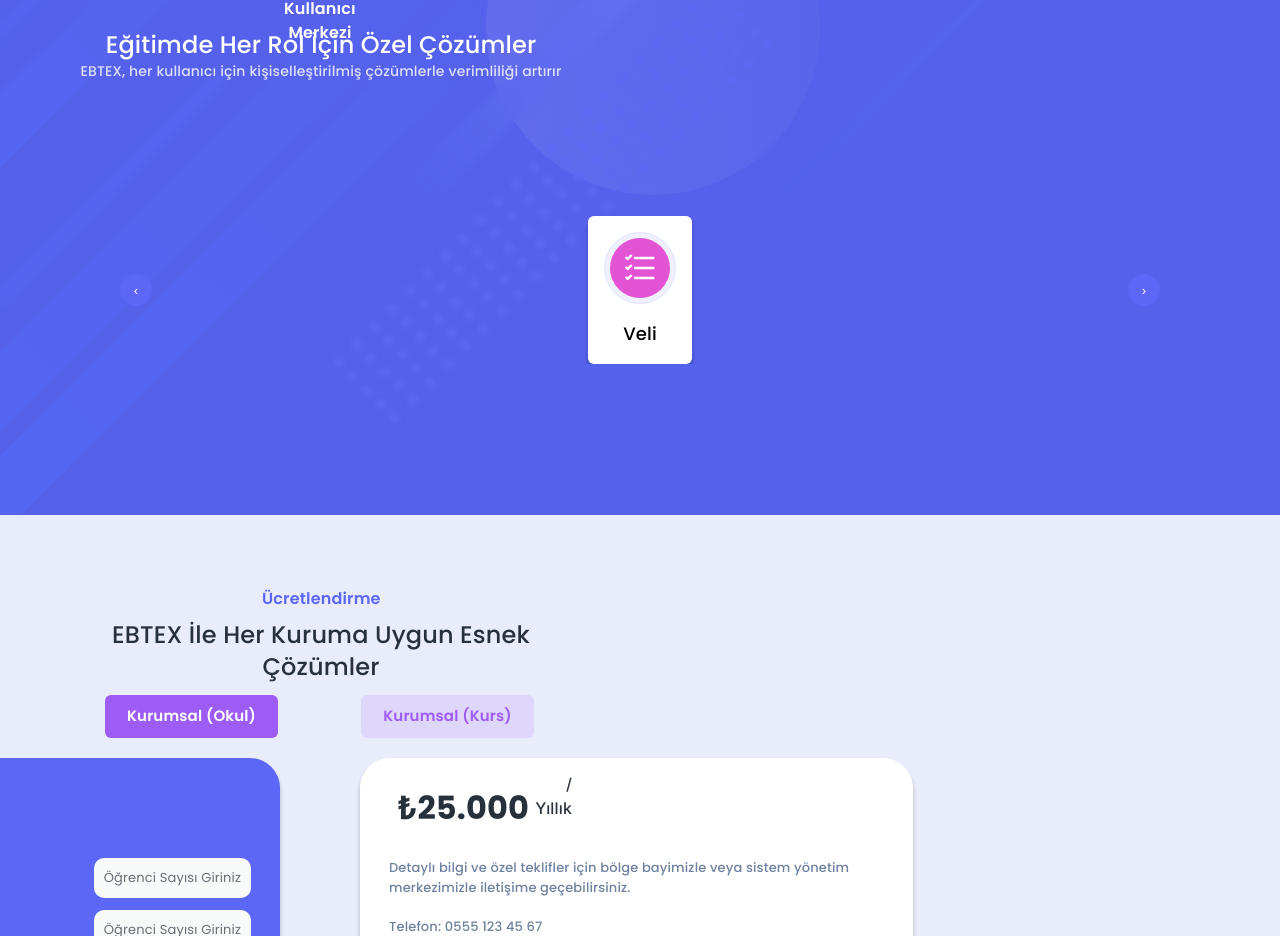
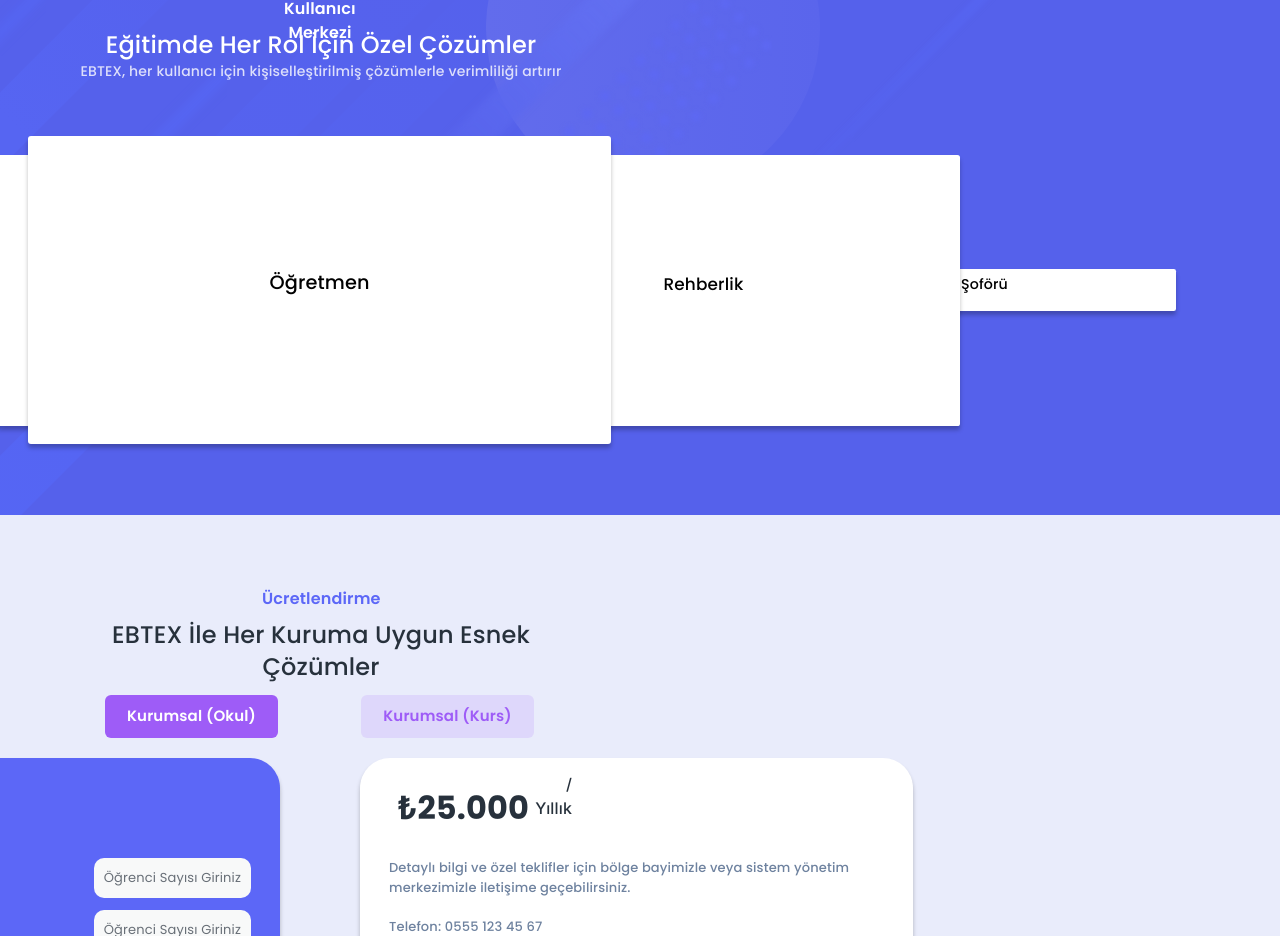
Before and after one commit to recepasl44/website, a Next.js app: page / in a window 1280 px wide. Shown: the part 4298-5234 px from the top of the page. Built offline with nearby package versions, Linux system fonts and the light colour scheme; what @mui/material-nextjs would draw is missing.

Commit message:
Revert "Add dashboard carousel slider"

```diff
--- a/components/d-a-s-h-b-o-a-r-d-s.tsx
+++ b/components/d-a-s-h-b-o-a-r-d-s.tsx
@@ -1,62 +1,38 @@
-"use client";
 import type { NextPage } from "next";
-import Image from "next/image";
-import { useState } from "react";
 
 export type DASHBOARDSType = {
   className?: string;
 };
 
-const items = [
-  { title: "Veli", img: "/group-53-1.svg" },
-  { title: "Servis Şoförü", img: "/group-53-2.svg" },
-  { title: "Öğrenci", img: "/group-53-3.svg" },
-  { title: "Rehberlik", img: "/group-53-4.svg" },
-  { title: "Öğretmen", img: "/group-53-5.svg" },
-];
-
 const DASHBOARDS: NextPage<DASHBOARDSType> = ({ className = "" }) => {
-  const [index, setIndex] = useState(0);
-
-  const prev = () => setIndex((index - 1 + items.length) % items.length);
-  const next = () => setIndex((index + 1) % items.length);
-
   return (
     <section
-      className={`w-full max-w-[107rem] mx-auto h-[19.263rem] flex flex-col items-center justify-center relative z-[2] text-center text-[#000] font-[Poppins] ${className}`}
+      className={`w-[107rem] h-[19.263rem] flex flex-row items-start justify-start !pt-[1.188rem] !pb-[1.144rem] !pl-[13.563rem] !pr-[13.519rem] box-border relative z-[2] text-center text-[1.206rem] text-[#000] font-[Poppins] mq450:flex-col ${className}`}
     >
-      <div className="overflow-hidden w-full">
-        <div
-          className="flex transition-transform duration-500"
-          style={{ transform: `translateX(-${index * 100}%)` }}
-        >
-          {items.map(({ title, img }) => (
-            <div
-              key={title}
-              className="min-w-full flex flex-col items-center justify-center gap-4 px-4"
-            >
-              <div className="shadow-[0px_4px_4px_rgba(0,_0,_0,_0.25)] rounded-md bg-white flex flex-col items-center justify-center gap-4 p-4">
-                <Image src={img} alt="" width={72} height={72} />
-                <div className="font-medium text-lg">{title}</div>
-              </div>
-            </div>
-          ))}
+      <section className="h-[14.213rem] w-full !!m-[0 important] absolute top-[2.5rem] right-[0rem] left-[0rem] flex flex-row items-center justify-between gap-0 z-[0] text-center text-[0.888rem] text-[#000] font-[Poppins] mq450:static mq450:flex-col mq450:items-center">
+        <div className="h-[14.213rem] w-[26.875rem] shadow-[0px_4px_4px_rgba(0,_0,_0,_0.25)] rounded-[0.138rem] bg-[#fff] flex flex-col items-center justify-center !pt-[0.344rem] !pb-[0.969rem] !pl-[0.344rem] !pr-[0.344rem] box-border gap-[0.969rem]">
+          <div className="self-stretch h-[10.581rem] relative hidden" />
+          <div className="relative font-medium">Veli</div>
         </div>
+        <div className="w-[26.875rem] shadow-[0px_4px_4px_rgba(0,_0,_0,_0.25)] rounded-[0.138rem] bg-[#fff] flex flex-col items-center justify-center !pt-[0.344rem] !pb-[0.969rem] !pl-[0.344rem] !pr-[0.344rem] box-border gap-[0.969rem]">
+          <div className="self-stretch h-[10.588rem] relative hidden" />
+          <div className="relative font-medium">Servis Şoförü</div>
+        </div>
+      </section>
+      <section className="h-[16.931rem] w-[79.919rem] flex flex-row items-center justify-between gap-0 z-[1] text-center text-[1.056rem] text-[#000] font-[Poppins] mq450:flex-col mq450:items-center">
+        <div className="h-[16.931rem] w-[32.031rem] shadow-[0px_4px_4px_rgba(0,_0,_0,_0.25)] rounded-[0.163rem] bg-[#fff] flex flex-col items-center justify-center !pt-[0.413rem] !pb-[1.156rem] !pl-[0.413rem] !pr-[0.413rem] box-border gap-[1.156rem]">
+          <div className="self-stretch h-[12.619rem] relative hidden" />
+          <div className="relative font-medium">Öğrenci</div>
+        </div>
+        <div className="h-[16.931rem] w-[32.031rem] shadow-[0px_4px_4px_rgba(0,_0,_0,_0.25)] rounded-[0.163rem] bg-[#fff] flex flex-col items-center justify-center !pt-[0.413rem] !pb-[1.156rem] !pl-[0.413rem] !pr-[0.413rem] box-border gap-[1.156rem]">
+          <div className="self-stretch h-[12.619rem] relative hidden" />
+          <div className="relative font-medium">Rehberlik</div>
+        </div>
+      </section>
+      <div className="h-full w-[36.444rem] !!m-[0 important] absolute top-[0rem] bottom-[0rem] left-[35.25rem] shadow-[0px_4px_4px_rgba(0,_0,_0,_0.25)] rounded-[0.188rem] bg-[#fff] flex flex-col items-center justify-center !pt-[0.469rem] !pb-[1.319rem] !pl-[0.469rem] !pr-[0.469rem] box-border gap-[1.319rem] z-[2]">
+        <div className="self-stretch h-[14.356rem] relative hidden" />
+        <div className="relative font-medium">Öğretmen</div>
       </div>
-      <button
-        onClick={prev}
-        className="absolute left-4 top-1/2 -translate-y-1/2 bg-[#5c67f7] text-white rounded-full w-8 h-8 flex items-center justify-center"
-        aria-label="Previous"
-      >
-        ‹
-      </button>
-      <button
-        onClick={next}
-        className="absolute right-4 top-1/2 -translate-y-1/2 bg-[#5c67f7] text-white rounded-full w-8 h-8 flex items-center justify-center"
-        aria-label="Next"
-      >
-        ›
-      </button>
     </section>
   );
 };
```
